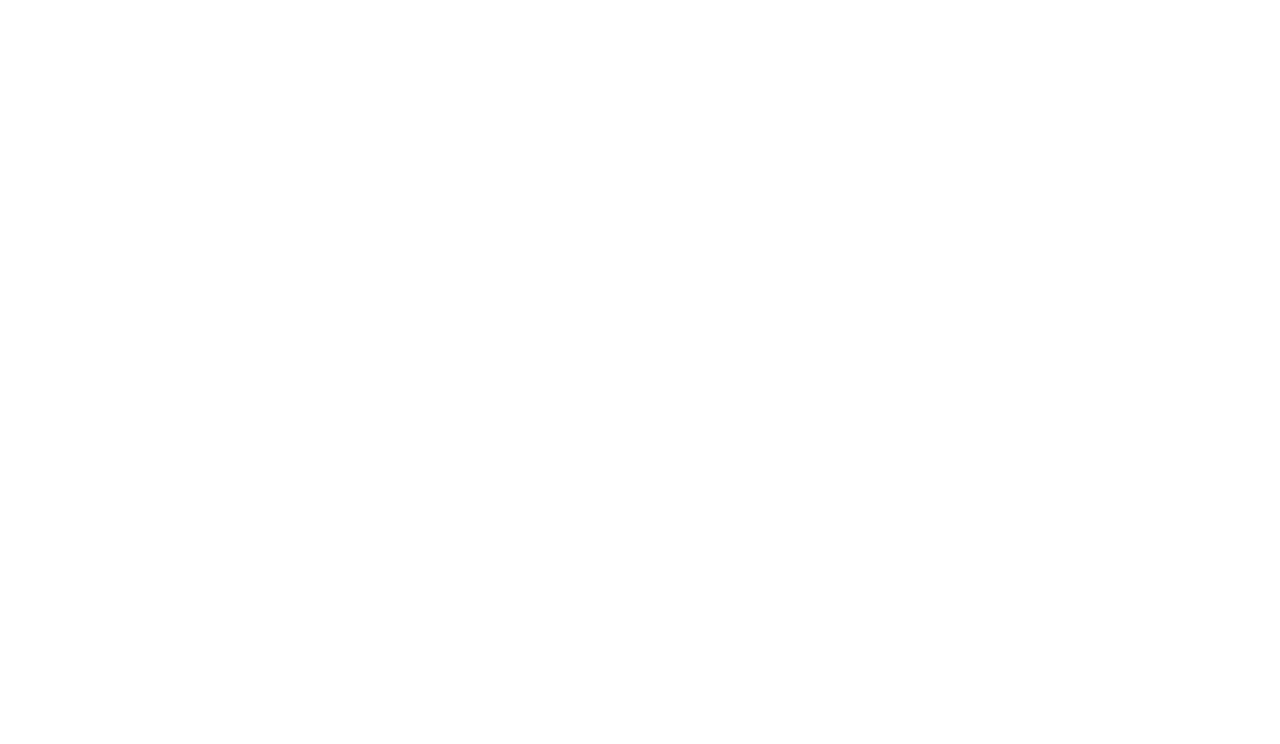
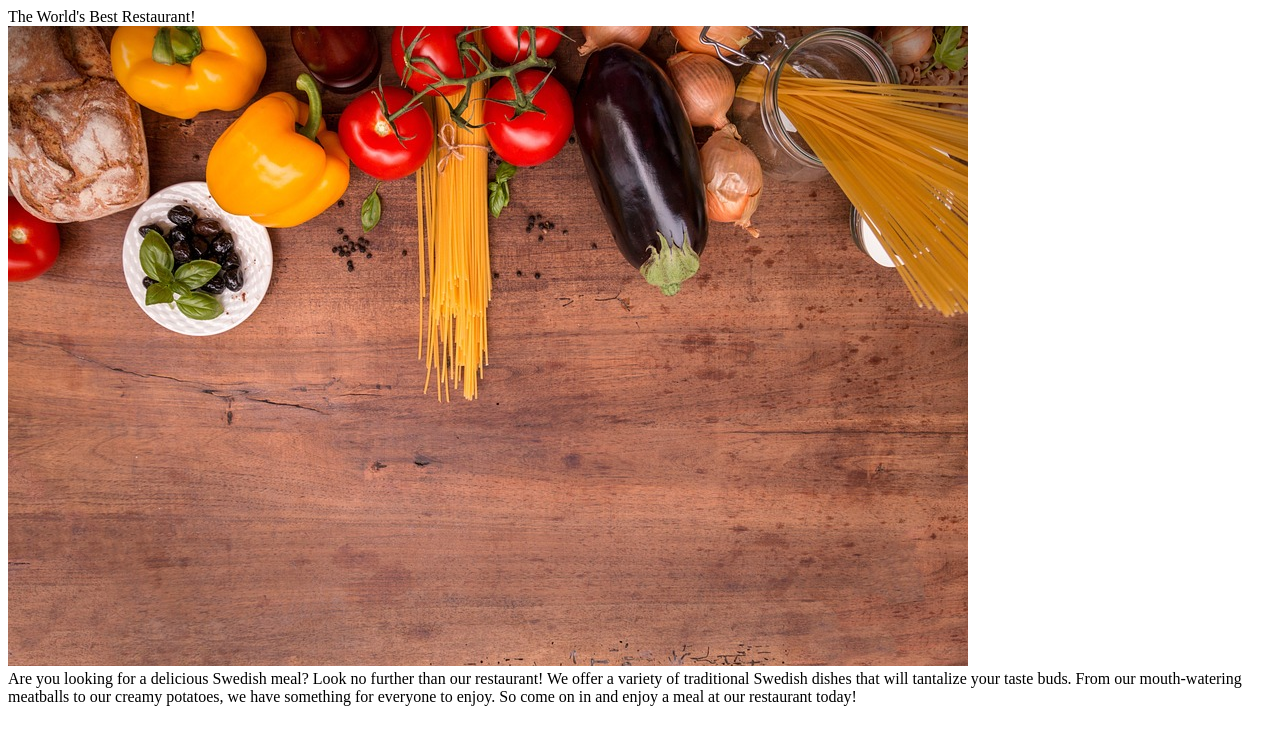
Before and after one commit to ossianhempel/odin-restaurant-page, a website built with webpack: page dist/index.html in a window 1280 px wide. Built offline with nearby package versions, Linux system fonts and the light colour scheme.

Commit message:
Rewrite JS to a page load module that is imported inside of index.js, instead of having it directly in the dist folder

```diff
--- /dev/null
+++ b/PageLoadModule/index.js
@@ -0,0 +1,19 @@
+exports.pageLoad = function() {
+  const content = document.querySelector('#content');
+
+  const header = document.createElement('header');
+  header.textContent = "The World's Best Restaurant!";
+
+  const img = document.createElement('img');
+  img.setAttribute('alt', "");
+  img.setAttribute('src', '../mediterranean-cuisine-2378758_960_720.jpg');
+
+  const copy = document.createElement('div');
+  copy.classList.add('copy');
+  copy.textContent = "Are you looking for a delicious Swedish meal? Look no further than our restaurant! We offer a variety of traditional Swedish dishes that will tantalize your taste buds. From our mouth-watering meatballs to our creamy potatoes, we have something for everyone to enjoy. So come on in and enjoy a meal at our restaurant today!";
+
+  content.appendChild(header);
+  content.appendChild(img);
+  content.appendChild(copy);
+
+}
--- a/src/index.js
+++ b/src/index.js
@@ -1 +1,6 @@
-console.log('WORKS');
+import { pageLoad } from '../PageLoadModule';
+
+
+
+
+pageLoad();
```
Also changed, not shown: PageLoadModule/package.json (added, +11 -0 lines), dist/index.html, dist/main.js, mediterranean-cuisine-2378758_960_720.jpg (added).
